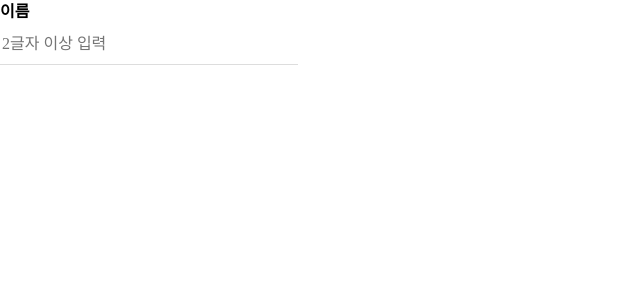
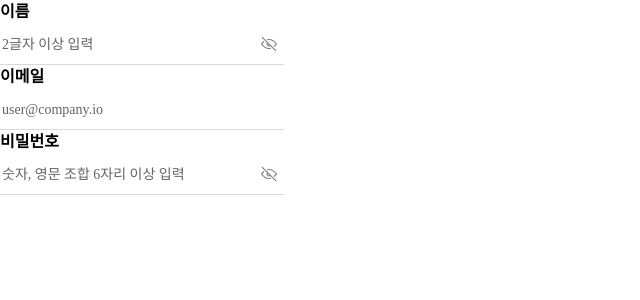
Before and after one commit to llhyeon/react-homework, a React (Vite) app: page / in a window 1280 px wide. Shown: the top 300 px of the page, without its empty margins (0-640 px from the left). Built offline with nearby package versions, Linux system fonts and the light colour scheme.

Commit message:
[컴포넌트] FormInput 컴포넌트
- useState 훅을 통한 상태 관리 코드 추가

```diff
--- a/src/App.tsx
+++ b/src/App.tsx
@@ -3,7 +3,14 @@ import FormInput from "./components/FormInput";
 function App() {
   return (
     <>
-      <FormInput label="이름" type="text" placeholder="2글자 이상 입력" />
+      <FormInput label="이름" type="text" placeholder="2글자 이상 입력" buttonOn />
+      <FormInput label="이메일" type="email" placeholder="user@company.io" />
+      <FormInput
+        label="비밀번호"
+        type="password"
+        placeholder="숫자, 영문 조합 6자리 이상 입력"
+        buttonOn
+      />
     </>
   );
 }
--- a/src/components/FormInput.css
+++ b/src/components/FormInput.css
@@ -1,19 +1,41 @@
 @layer component {
   .form-input {
-    max-width: 298px;
+    max-width: 284px;
     display: flex;
     flex-flow: column;
 
     label {
       font-size: 1rem;
-      font-weight: 600;
+      font-weight: 700;
       gap: 0.5rem;
     }
 
-    input {
-      border: none;
-      border-bottom: 1px solid #ddd;
-      padding-block: 0.5rem;
+    div {
+      display: flex;
+      align-items: center;
+
+      input {
+        width: 100%;
+        border: none;
+        padding-block: 0.5rem;
+
+        &::placeholder {
+          color: #62636c;
+          font-size: 0.875rem;
+        }
+      }
+
+      button {
+        background-color: transparent;
+        border: none;
+        cursor: pointer;
+      }
     }
   }
+
+  hr {
+    border: none;
+    background-color: #d9d9de;
+    height: 1px;
+  }
 }
--- a/src/components/FormInput.tsx
+++ b/src/components/FormInput.tsx
@@ -1,12 +1,18 @@
-import { ComponentProps, useId } from "react";
+import { ComponentProps, useId, useState } from "react";
 import "./FormInput.css";
 
 type FormInputProps = ComponentProps<"input"> & {
   label: string;
+  buttonOn?: boolean;
 };
 
-export default function FormInput({ label, ...restProps }: FormInputProps) {
+export default function FormInput({ label, buttonOn, ...restProps }: FormInputProps) {
   const id = useId();
+  const [inputValue, setInputValue] = useState<string>("");
+
+  function handleChangeInput(e: React.ChangeEvent<HTMLInputElement>) {
+    setInputValue(e.target.value);
+  }
 
   // checkbox, radio는 다른 컴포넌트로 관리할 예정, type = radio || checkbox 일 경우 반환 X
   if (restProps.type === "checkbox" || restProps.type === "radio") {
@@ -16,7 +22,15 @@ export default function FormInput({ label, ...restProps }: FormInputProps) {
   return (
     <div className="form-input">
       <label htmlFor={id}>{label}</label>
-      <input id={id} {...restProps} />
+      <div>
+        <input id={id} value={inputValue} onChange={handleChangeInput} {...restProps} />
+        {buttonOn && (
+          <button type="button">
+            <img src="/icon/hidden.svg" alt="보이기 및 숨기기" width={20} height={20} />
+          </button>
+        )}
+      </div>
+      <hr />
     </div>
   );
 }
```
Also changed, not shown: src/components/Button.tsx (added, +7 -0 lines), public/icon/hidden.svg (added).
